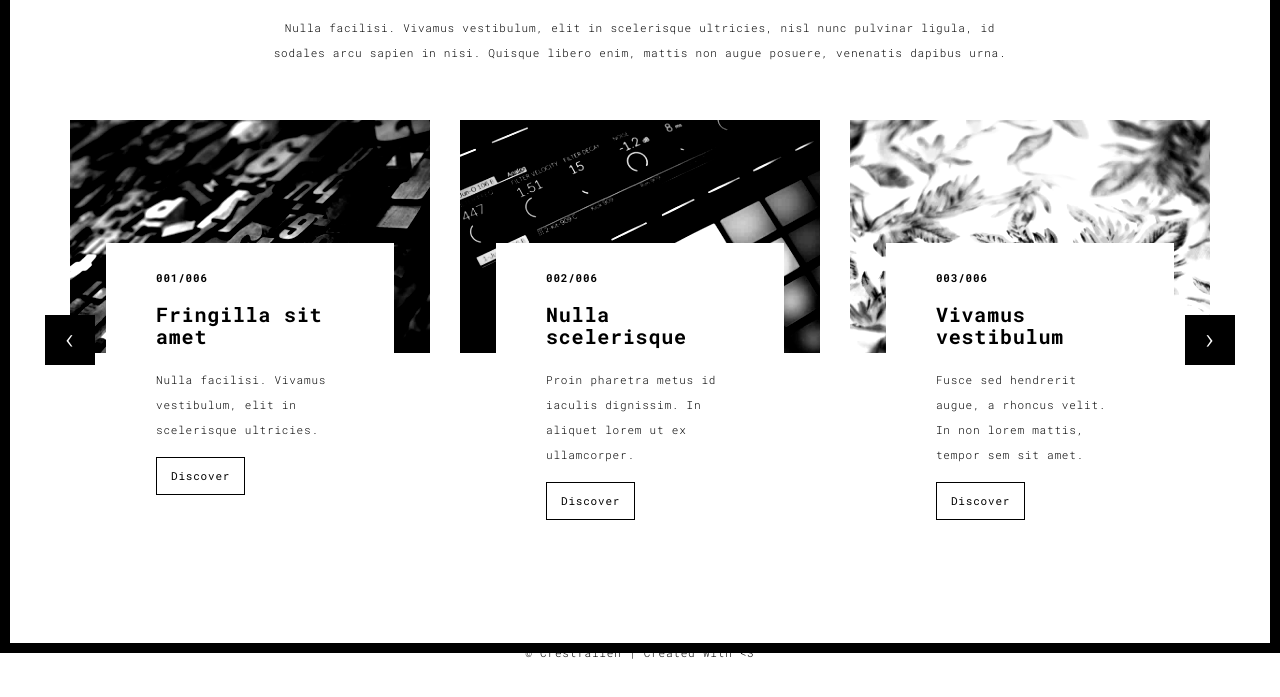
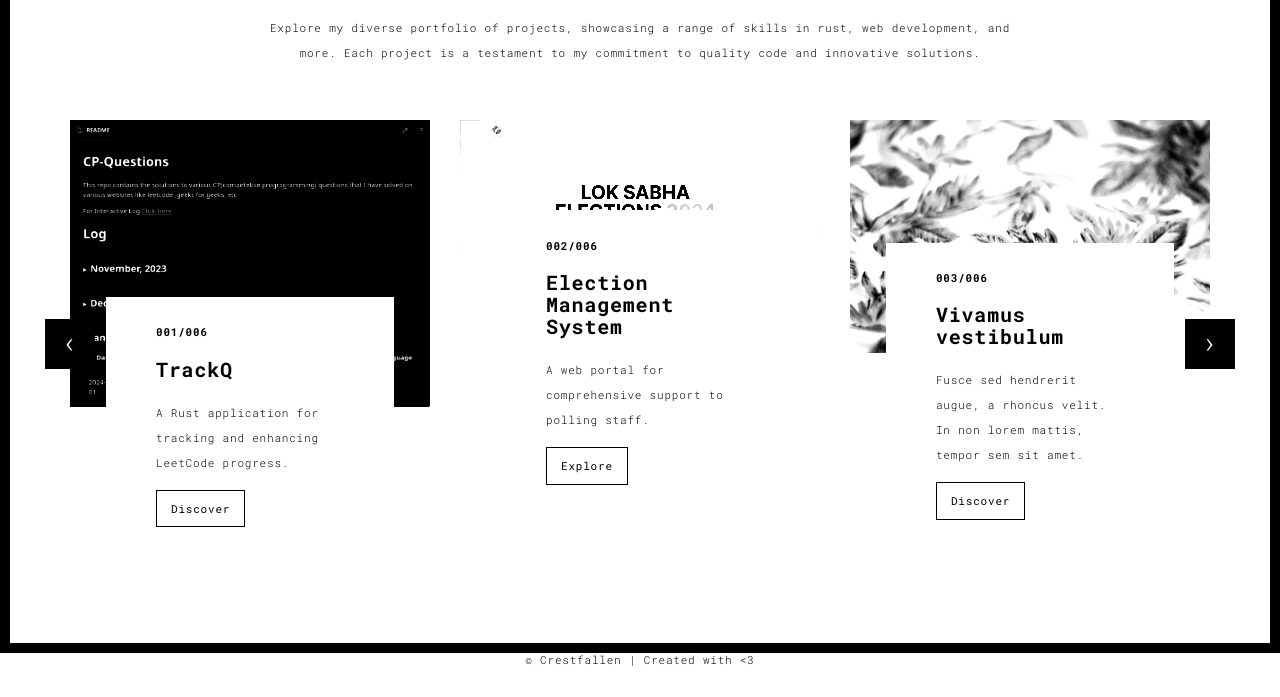
Before and after one commit to its-me-ojas/portfolio-website, a plain HTML site: page works.html in a window 1280 px wide. Shown: the part 147-844 px from the top of the page. Drawn offline with Linux system fonts and the light colour scheme.

Commit message:
added trackq and electionsPatiala

```diff
--- a/works.html
+++ b/works.html
@@ -6,7 +6,7 @@
     <meta content="IE=edge" http-equiv="X-UA-Compatible">
     <meta content="width=device-width,initial-scale=1" name="viewport">
     <meta content="description" name="description">
-  <meta name="google" content="notranslate" />
+    <meta name="google" content="notranslate"/>
     <meta content="Mashup templates have been developped by Orson.io team" name="author">
 
     <!-- Disable tap highlight on IE -->
@@ -15,7 +15,7 @@
     <link rel="apple-touch-icon" sizes="180x180" href="./assets/apple-icon-180x180.png">
     <link href="./assets/favicon.ico" rel="icon">
 
-  <title>Title page</title>
+    <title>Projects</title>
 
     <link href="./main.3f6952e4.css" rel="stylesheet">
 </head>
@@ -59,9 +59,9 @@
             <div class="col-sm-8 col-sm-offset-2 section-container-spacer">
                 <div class="text-center">
                     <h1 class="h2">02 : Works</h1>
-            <p>Nulla facilisi. Vivamus vestibulum, elit in scelerisque ultricies, nisl nunc pulvinar ligula, id sodales
-              arcu sapien in nisi. Quisque libero enim, mattis non augue posuere, venenatis dapibus urna.</p>
-          </div>
+                    <p>Explore my diverse portfolio of projects, showcasing a range of skills in rust, web development,
+                        and more. Each project is a testament to my commitment to quality code and innovative
+                        solutions.</p></div>
             </div>
 
             <div class="col-md-12">
@@ -74,24 +74,26 @@
                                 <div class="col-sm-4">
 
                                     <a href="./work.html" title="" class="black-image-project-hover">
-                      <img src="./assets/images/work01-hover.jpg" alt="" class="img-responsive">
+                                        <img src="./assets/images/TrackQ.png" alt="" class="img-responsive">
                                     </a>
+
                                     <div class="card-container card-container-lg">
                                         <h4>001/006</h4>
-                      <h3>Fringilla sit amet</h3>
-                      <p>Nulla facilisi. Vivamus vestibulum, elit in scelerisque ultricies.</p>
-                      <a href="./work.html" title="" class="btn btn-default">Discover</a>
+                                        <h3>TrackQ</h3>
+                                        <p>A Rust application for tracking and enhancing LeetCode progress.</p>
+                                        <a href="https://github.com/its-me-ojas/cp-questions/tree/main/trackq" title=""
+                                           class="btn btn-default">Discover</a>
                                     </div>
                                 </div>
                                 <div class="col-sm-4">
                                     <a href="./work.html" title="" class="black-image-project-hover">
-                      <img src="./assets/images/work02-hover.jpg" alt="" class="img-responsive">
+                                        <img src="./assets/images/electionsPatiala.png" alt="" class="img-responsive">
                                     </a>
                                     <div class="card-container card-container-lg">
                                         <h4>002/006</h4>
-                      <h3>Nulla scelerisque</h3>
-                      <p>Proin pharetra metus id iaculis dignissim. In aliquet lorem ut ex ullamcorper.</p>
-                      <a href="./work.html" title="" class="btn btn-default">Discover</a>
+                                        <h3>Election Management System</h3>
+                                        <p>A web portal for comprehensive support to polling staff.</p>
+                                        <a href="https://electionspatiala.com" title="" class="btn btn-default">Explore</a>
                                     </div>
                                 </div>
                                 <div class="col-sm-4">
@@ -101,7 +103,8 @@
                                     <div class="card-container card-container-lg">
                                         <h4>003/006</h4>
                                         <h3>Vivamus vestibulum</h3>
-                      <p>Fusce sed hendrerit augue, a rhoncus velit. In non lorem mattis, tempor sem sit amet.</p>
+                                        <p>Fusce sed hendrerit augue, a rhoncus velit. In non lorem mattis, tempor sem
+                                            sit amet.</p>
                                         <a href="./work.html" title="" class="btn btn-default">Discover</a>
                                     </div>
                                 </div>
@@ -119,7 +122,8 @@
                                     <div class="card-container">
                                         <h4>004/006</h4>
                                         <h3>Nulla scelerisque</h3>
-                      <p>Proin pharetra metus id iaculis dignissim. In aliquet lorem ut ex ullamcorper.</p>
+                                        <p>Proin pharetra metus id iaculis dignissim. In aliquet lorem ut ex
+                                            ullamcorper.</p>
                                         <a href="./work.html" class="btn btn-default">Discover</a>
                                     </div>
                                 </div>
@@ -142,7 +146,8 @@
                                     <div class="card-container">
                                         <h4>006/006</h4>
                                         <h3>Vivamus vestibulum</h3>
-                      <p>Fusce sed hendrerit augue, a rhoncus velit. In non lorem mattis, tempor sem sit amet.</p>
+                                        <p>Fusce sed hendrerit augue, a rhoncus velit. In non lorem mattis, tempor sem
+                                            sit amet.</p>
                                         <a href="./work.html" class="btn btn-default">Discover</a>
                                     </div>
                                 </div>
@@ -160,10 +165,8 @@
                 </div>
 
 
-
                 <!--/myCarousel-->
             </div>
-
 
 
         </div>
```
Also changed, not shown: index.html (+1 -1 lines), assets/images/TrackQ.png (added), assets/images/electionsPatiala.png (added). Lines whose indentation alone changed are shown as unchanged.
